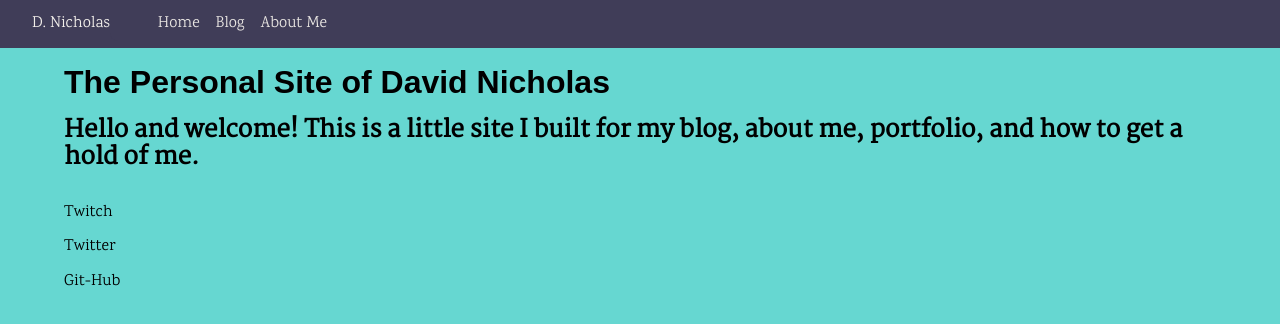
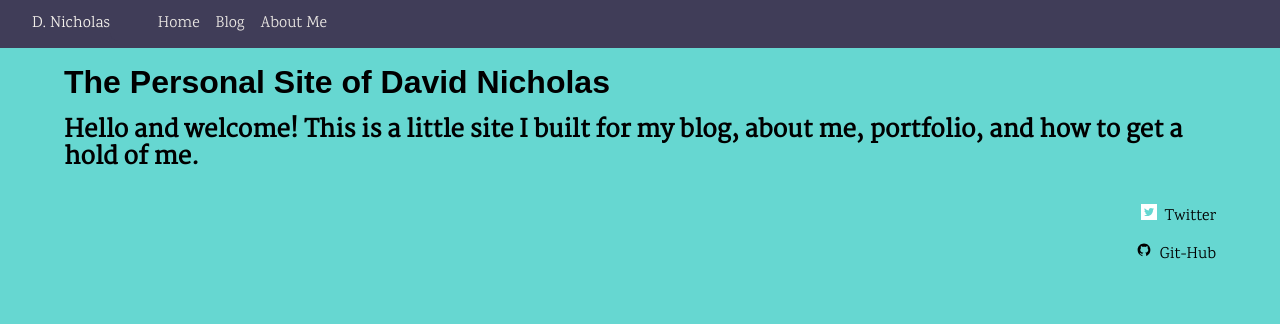
Before and after one commit to dead-alchemy/my-website-next, a Next.js app: page / in a window 1280 px wide. Shown: the top 324 px of the page. Built offline with nearby package versions, Linux system fonts and the light colour scheme; a web font is replaced by a local one.

Commit message:
little better icons

```diff
--- a/pages/index.jsx
+++ b/pages/index.jsx
@@ -21,14 +21,15 @@ export default function Home() {
 					</h2>
 				</div>
 
-				<div>
+				<div className={styles["contact__info"]}>
 					<p>
-						<a href="https://www.twitch.tv/dead_alchemy">Twitch</a>
+						<a href="https://twitter.com/dlonicholas">
+							<img src="/icons/twitter.svg" alt="Twitter Logo" />
+							Twitter
+						</a>
 					</p>
 					<p>
-						<a href="https://twitter.com/dlonicholas">Twitter</a>
-					</p>
-					<p>
+						<img src="/icons/github.svg" alt="Github Logo" />
 						<a href="https://github.com/dead-alchemy">Git-Hub</a>
 					</p>
 				</div>
--- a/styles/Home.module.scss
+++ b/styles/Home.module.scss
@@ -6,6 +6,14 @@
 	padding: 1rem;
 }
 
+.contact__info {
+	text-align: right;
+	img {
+		max-height: 1rem;
+		padding-right: 0.5rem;
+	}
+}
+
 @media screen and (min-width: 750px) {
 	.main {
 		padding: 1rem 4rem;
```
Also changed, not shown: public/icons/github.svg (added), public/icons/twitter.svg (added).
